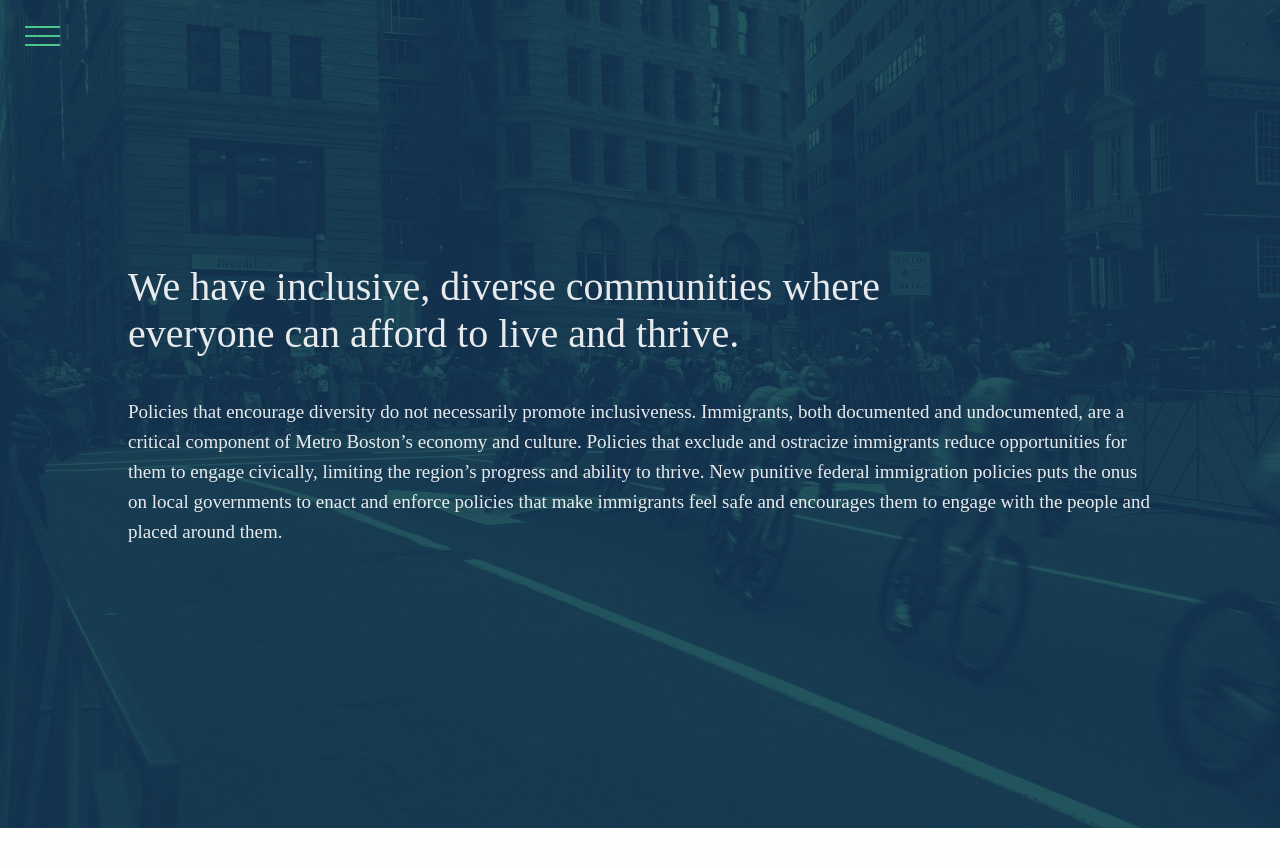
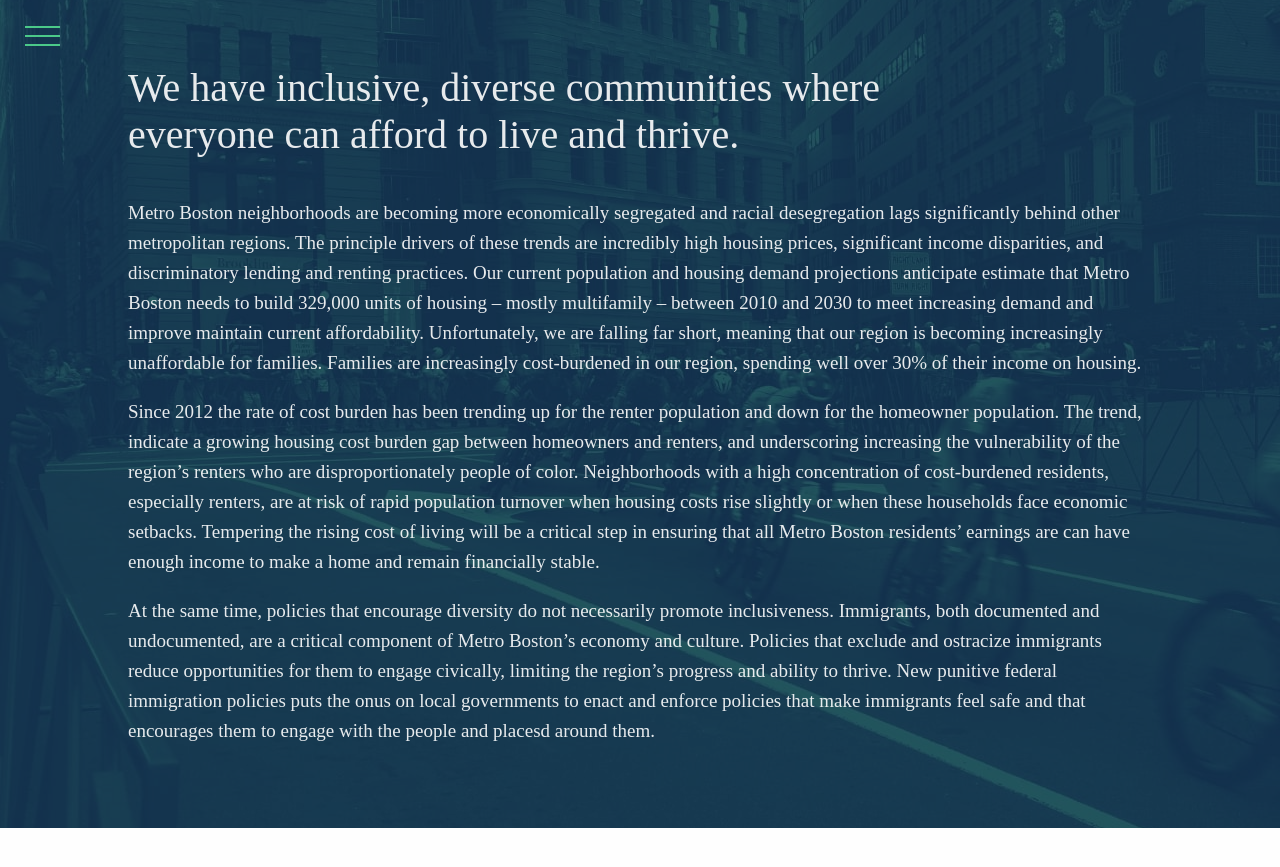
Before and after one commit to MAPC/stateofequity, a Jekyll site: the page built from _goals/diversity.markdown, in a window 1280 px wide and 900 px high. Shown: the top 867 px of the window. Built offline with Jekyll 4.4.1, drawn with Linux system fonts in a browser that asks for light colours; some web fonts are replaced; a script that is not in the unit is left out.

Commit message:
Updated Diversity

```diff
--- a/_goals/diversity.markdown
+++ b/_goals/diversity.markdown
@@ -73,4 +73,8 @@ strategies:
 layout: outcome
 ---
 
-Policies that encourage diversity do not necessarily promote inclusiveness. Immigrants, both documented and undocumented, are a critical component of Metro Boston’s economy and culture. Policies that exclude and ostracize immigrants reduce opportunities for them to engage civically, limiting the region’s progress and ability to thrive. New punitive federal immigration policies puts the onus on local governments to enact and enforce policies that make immigrants feel safe and encourages them to engage with the people and placed around them.
+Metro Boston neighborhoods are becoming more economically segregated and racial desegregation lags significantly behind other metropolitan regions. The principle drivers of these trends are incredibly high housing prices, significant income disparities, and discriminatory lending and renting practices. Our current population and housing demand projections anticipate estimate that Metro Boston needs to build 329,000 units of housing – mostly multifamily – between 2010 and 2030 to meet increasing demand and improve maintain current affordability. Unfortunately, we are falling far short, meaning that our region is becoming increasingly unaffordable for families. Families are increasingly cost-burdened in our region, spending well over 30% of their income on housing.
+
+Since 2012 the rate of cost burden has been trending up for the renter population and down for the homeowner population. The trend, indicate a growing housing cost burden gap between homeowners and renters, and underscoring increasing the vulnerability of the region’s renters who are disproportionately people of color. Neighborhoods with a high concentration of cost-burdened residents, especially renters, are at risk of rapid population turnover when housing costs rise slightly or when these households face economic setbacks. Tempering the rising cost of living will be a critical step in ensuring that all Metro Boston residents’ earnings are  can have enough income to make a home and remain financially stable.
+
+At the same time, policies that encourage diversity do not necessarily promote inclusiveness. Immigrants, both documented and undocumented, are a critical component of Metro Boston’s economy and culture. Policies that exclude and ostracize immigrants reduce opportunities for them to engage civically, limiting the region’s progress and ability to thrive. New punitive federal immigration policies puts the onus on local governments to enact and enforce policies that make immigrants feel safe and that encourages them to engage with the people and placesd around them.
```
